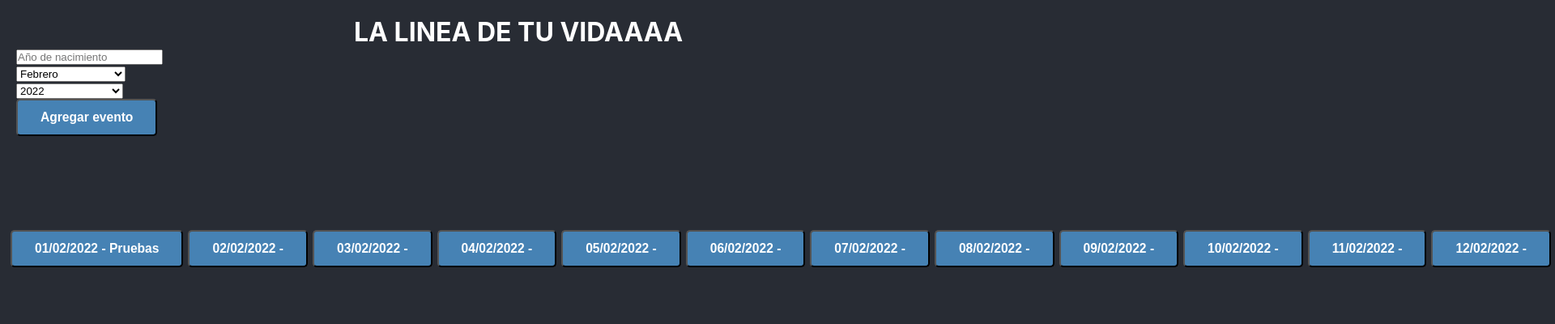
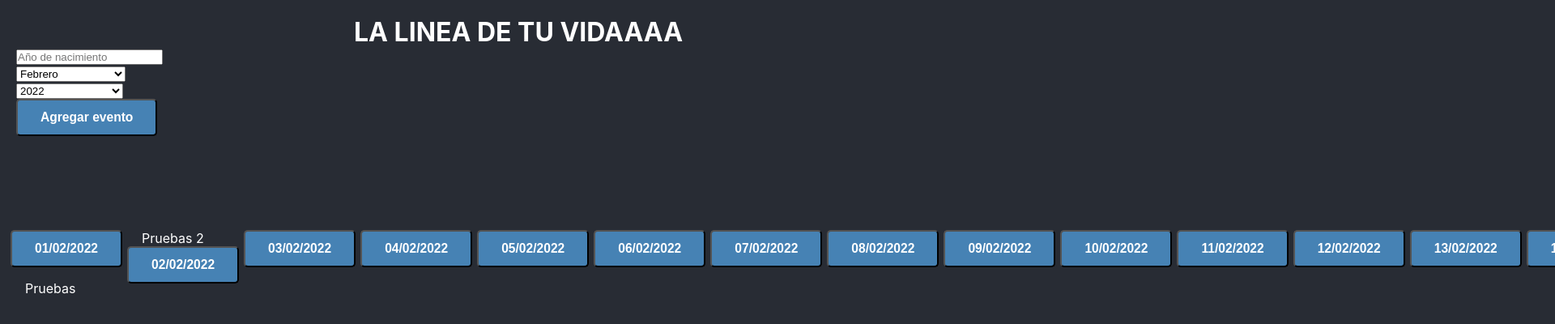
Before and after one commit to eastolfi/timeline, a React (Create React App) app: page / in a window 1280 px wide. Shown: the top 400 px of the page at 81% size, 1920 px wide, since content can reach past the window. Built offline with nearby package versions, Linux system fonts and the light colour scheme.

Commit message:
Muestra los eventos en una lista

```diff
--- a/src/App.js
+++ b/src/App.js
@@ -7,7 +7,8 @@ import { buildTimeline } from './utils/timeline.utils';
 import { convertFromString, isSameDate, parseDate } from './utils/date.utils';
 
 const events = [
-  { date: parseDate(2022, 2, 1), contenido: { title: 'Pruebas' } }
+  { date: parseDate(2022, 2, 1), contenido: { title: 'Pruebas' } },
+  { date: parseDate(2022, 2, 2), contenido: { title: 'Pruebas 2' } }
 ]
 
 function App() {
@@ -70,10 +71,11 @@ function App() {
     {selectAnio === "" || selectMes === "" ? <h3>Selecciona mes y año</h3> :
       <div className='scrollmenu'>
         <ul className=''>{
-          timeLine.map((line) => (
+          timeLine.map((line, index) => (
             <TimeLine
                 line={line}
                 key={line.date}
+                esImpar={ index % 2 === 0 }
                 onNewLineAdded={onNewLineAdded}
               />
           ))}
--- a/src/Components/TimeLine.js
+++ b/src/Components/TimeLine.js
@@ -1,7 +1,8 @@
 import { useState } from "react"
 import { Agregar } from './Agregar';
+import styles from './TimeLine.module.css'
 
-function TimeLine({ line, onNewLineAdded }) {
+function TimeLine({ line, onNewLineAdded, esImpar }) {
    const title = line.contenido?.title || '';
    let [isOpen, setIsOpen] = useState(false)
 
@@ -10,8 +11,14 @@ function TimeLine({ line, onNewLineAdded }) {
    }
 
    return (<>
-      <li className="container">
-         <button className="open-modal" onClick={() => (mostrar(true))}><h3>{line.date} - {title}</h3></button>
+      <li className="container" style={{ display: 'flex', flexDirection: 'column' }}>
+         <button className="open-modal" onClick={() => (mostrar(true))} style={{ order: esImpar ? 1 : 2 }}>
+            <h3>{line.date}</h3>
+         </button>
+
+         <ol className={ styles.EventList } style={{ order: esImpar ? 2 : 1 }}>
+            <li>{ title }</li>
+         </ol>
       </li>
 
       <Agregar
--- /dev/null
+++ b/src/Components/TimeLine.module.css
@@ -0,0 +1,4 @@
+.EventList {
+    list-style: none;
+    padding-left: 15px;
+}
```
